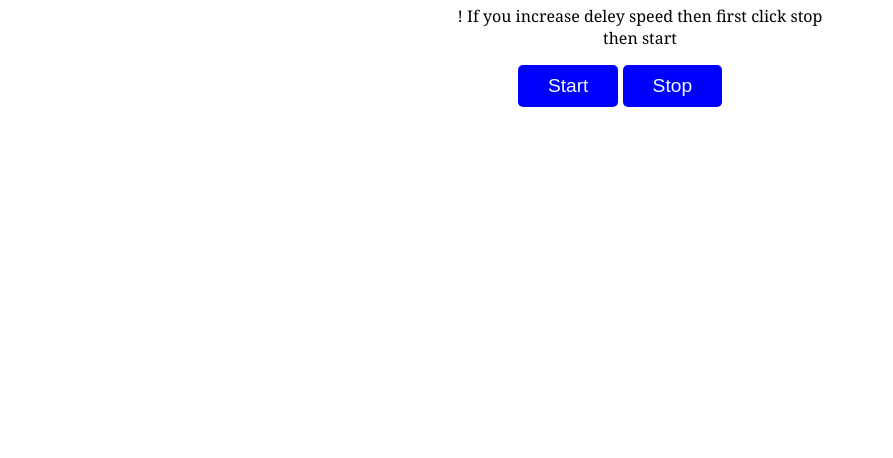
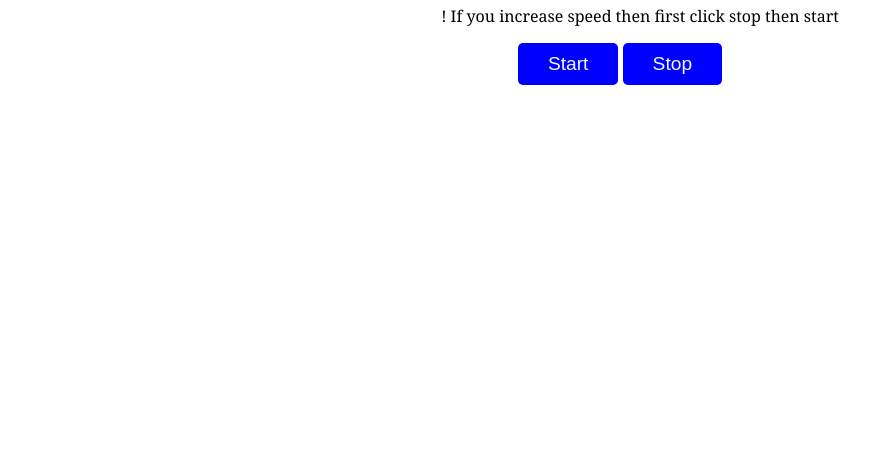
Before and after one commit to Amit1045/DynamicBodyColorChange, a plain HTML site: page index.html in a window 1280 px wide. Shown: the part 342-800 px from the top of the page, without its empty margins (0-893 px from the left). Drawn offline with Linux system fonts and the light colour scheme.

Commit message:
Update index.html

```diff
--- a/index.html
+++ b/index.html
@@ -17,7 +17,7 @@
 </div>
     <div class="container">
     <h1>Let Bring Some Color </h1>
-    <p>! If you increase deley speed then first click stop then start</p>
+    <p>! If you increase speed then first click stop then start</p>
     <button class="start">Start</button>
     <button class="stop">Stop</button>
     <script src="./index.js" charset="UTF-8"></script>
```
